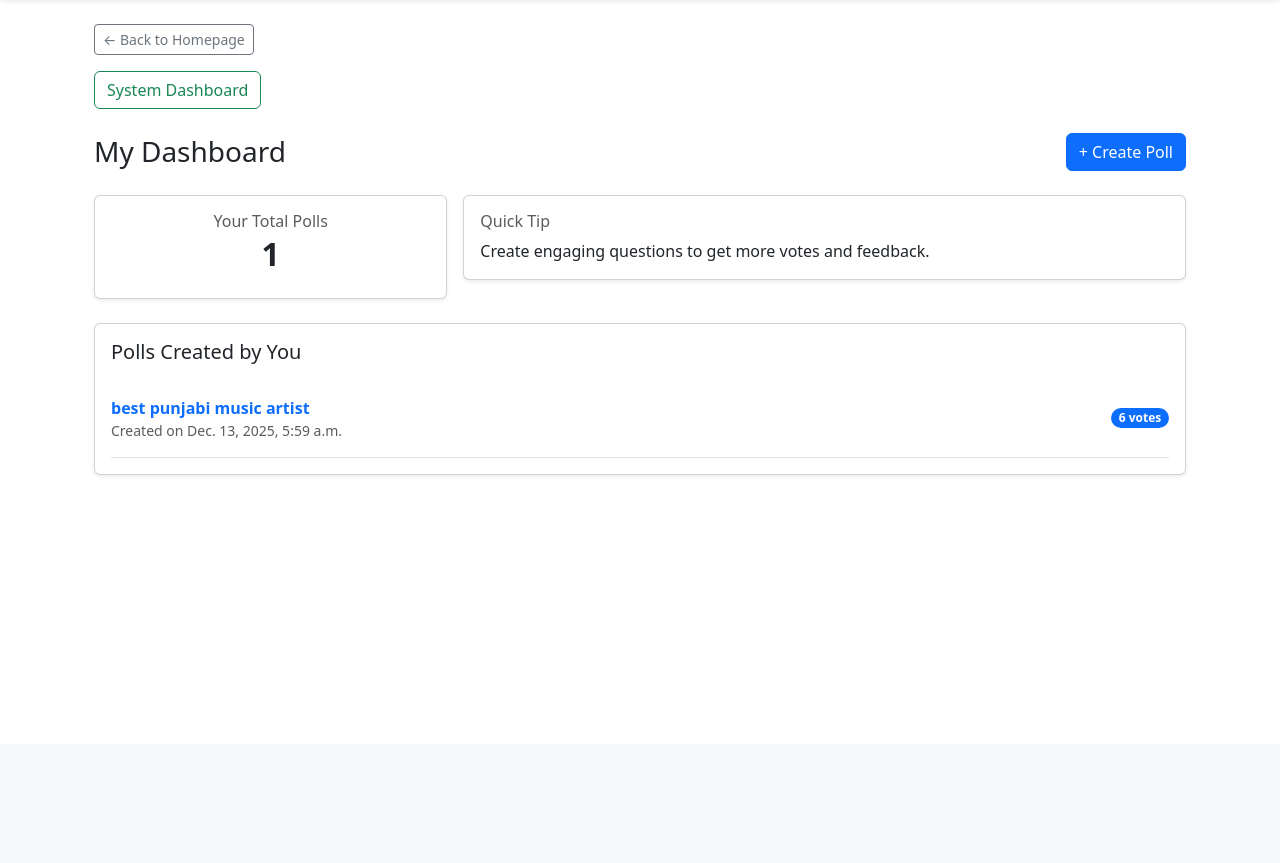
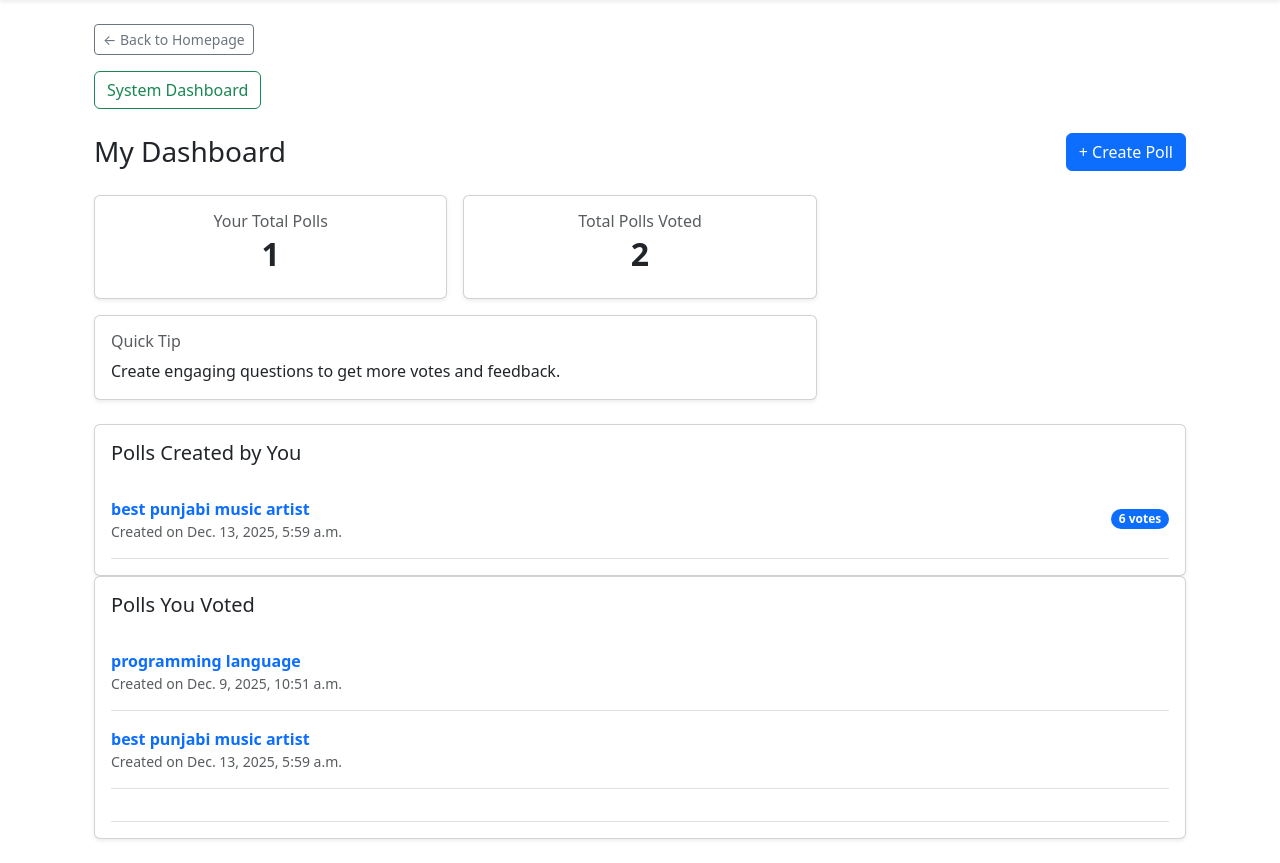
Before and after one commit to tushar17s/pollsapp, a Django app: page /medashboard/ in a window 1280 px wide. Shown: the part 56-919 px from the top of the page. Before the commit the page ends 531 px from the top, so only its background shows below. Run offline with Django 5.2, Linux system fonts and the light colour scheme; a user stored in the database is signed in; data comes from the database, SQL or seed files in the repository; both versions use the stored data as it was after the commit.

Commit message:
edit comment function and clean my dashboard added

```diff
--- a/base/templates/base/medashboard.html
+++ b/base/templates/base/medashboard.html
@@ -59,7 +59,14 @@
         </div>
       </div>
     </div>
-
+    <div class="col-md-4">
+      <div class="card shadow-sm text-center">
+        <div class="card-body">
+          <h6 class="text-muted mb-1">Total Polls Voted</h6>
+          <h2 class="fw-bold">{{ voted_polls_count }}</h2>
+        </div>
+      </div>
+    </div>
     <div class="col-md-8">
       <div class="card shadow-sm">
         <div class="card-body">
@@ -70,7 +77,6 @@
         </div>
       </div>
     </div>
-
   </div>
 
   <!-- 🔹 POLLS LIST -->
@@ -107,6 +113,38 @@
 
   </div>
 
+  <div class="card shadow-sm">
+
+    <div class="card-body">
+      <h5 class="card-title mb-3">Polls You Voted</h5>
+
+      {% if voted_polls %}
+        {% for item in all_polls %}
+          <div class="d-flex justify-content-between align-items-center
+                      border-bottom py-3">
+            {% if item.id in voted_polls %}
+            <div>
+              <a href="{% url 'detail' item.id %}" class="fw-semibold">
+                {{ item.title }}
+              </a>
+              <div class="small text-muted">
+                Created on {{ item.created_at }}
+              </div>
+            </div>
+            {% endif %}
+            {% comment %} <span class="badge bg-primary rounded-pill">
+              {{ item.total_vote }} votes
+            </span> {% endcomment %}
+
+          </div>
+        {% endfor %}
+      {% else %}
+        <p class="text-muted mb-0">You haven’t voted any polls yet.</p>
+      {% endif %}
+
+    </div>
+
+  </div>
 </div>
 {% endif %}
 {% endblock %}
--- a/base/views.py
+++ b/base/views.py
@@ -13,7 +13,7 @@ from django.shortcuts import get_object_or_404
 
 # Create your views here.
 def home(request) :
-    polls = Poll.objects.annotate(total_vote=Count('vote')).order_by('-total_vote')
+    polls = Poll.objects.annotate(total_vote=Count('vote')).order_by('-created_at')
     hot_poll = polls.first
     # checking if user voted or not
     if request.user.is_authenticated :
@@ -106,9 +106,16 @@ def medashboard(request):
 
         total_polls = Poll.objects.filter(created_by=request.user).count()
         polls  = Poll.objects.filter(created_by=request.user).annotate(total_vote=Count('vote'))
-
+        voted_polls_count = Vote.objects.filter(user=request.user).count()
+        voted_polls=Vote.objects.filter(user=request.user).values_list('poll_id',flat=True)
+        all_polls_id=Poll.objects.values_list('id',flat=True)
+        all_polls=Poll.objects.all()
         return render(request,'base/medashboard.html',{'total_polls':total_polls,
                                                        'polls':polls,
+                                                       "voted_polls" : voted_polls,
+                                                       "voted_polls_count":voted_polls_count,
+                                                       "all_polls_id":all_polls_id,
+                                                       "all_polls" : all_polls
                                                        })
 
 @login_required
```
Also changed, not shown: db.sqlite3.
